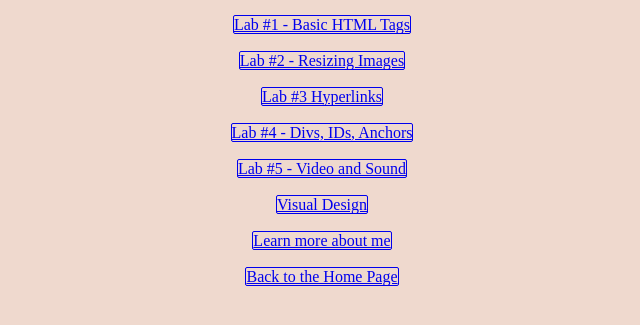
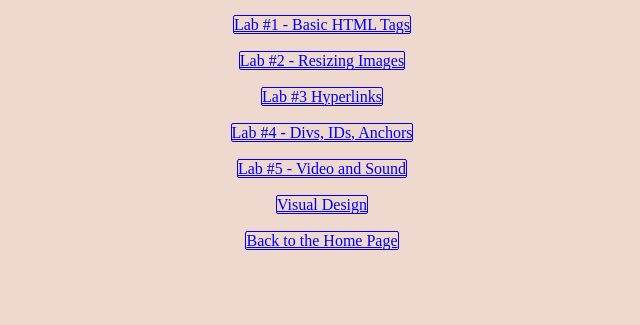
Before and after one commit to leannesheadspace/portfolio, a plain HTML site: page digitaldesign.html in a window 1280 px wide. Shown: the part 105-430 px from the top of the page, without its empty margins (318-958 px from the left). Drawn offline with Linux system fonts and the light colour scheme.

Commit message:
Update digitaldesign.html

```diff
--- a/digitaldesign.html
+++ b/digitaldesign.html
@@ -43,9 +43,6 @@
     <a href = "visualdesign.html"> Visual Design </a>
     <br>
 	  <br>
-    <a href = "aboutme.html"> Learn more about me </a>
-    <br>
-	  <br>
 	<a href = "index.html"> Back to the Home Page </a>
 		 </center>
   </body>
```
